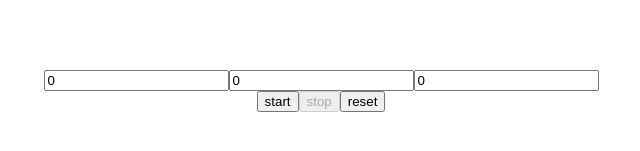
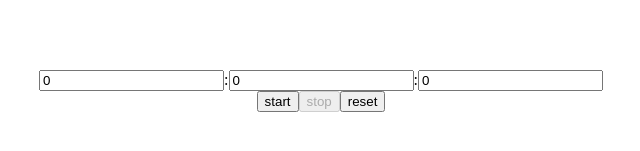
Before and after one commit to inco2508/timer, a React (Vite) app: page / in a window 1280 px wide. Shown: the part 309-460 px from the top of the page, without its empty margins (319-959 px from the left). Built offline with nearby package versions, Linux system fonts and the light colour scheme.

Commit message:
moved everything related to the clock to its own component

```diff
--- a/src/App.tsx
+++ b/src/App.tsx
@@ -1,68 +1,11 @@
-import { useState } from "react"
 import './App.css'
-import ClockControls from "./components/ClockControls"
-import TimePicker from "./components/TimePicker"
-import TimeDisplay from "./components/TimeDisplay"
 
-export interface ClockState {
-    isRunning: boolean,
-    pickedValue: number,
-    displayedValue: number
-}
+import Clock from "./components/Clock"
+
 
 function App() {
-    const [state, setState] = useState<ClockState>({
-        isRunning: false,
-        pickedValue: 0,
-        displayedValue: 0,
-    })
-
-    function setIsRunning(isRunning: boolean) {
-        setState(state => ({
-            ...state,
-            isRunning: isRunning
-        }))
-    }
-
-    function setPickedValue(value: number) {
-        setState(state => ({
-            ...state,
-            pickedValue: value
-        }))
-    }
-
-    function setDisplayedValue(value: number) {
-        setState(state => ({
-            ...state,
-            displayedValue: value
-        }))
-    }
-
-    function tickDisplayedValue() {
-        setState(state => ({
-            ...state,
-            displayedValue: {...state}.displayedValue - 1000
-        }))
-    }
-
     return (
-        <>
-            {!state.isRunning
-                ? <TimePicker
-                    state={state}
-                    setPickedValue={setPickedValue}
-                    setDisplayedValue={setDisplayedValue}
-                />
-                : <TimeDisplay state={state} />
-            }
-
-            <ClockControls
-                state={state}
-                setIsRunning={setIsRunning}
-                setDisplayedValue={setDisplayedValue}
-                tickDisplayedValue={tickDisplayedValue}
-            />
-        </>
+        <Clock />
     )
 }
 
--- /dev/null
+++ b/src/components/Clock.tsx
@@ -0,0 +1,67 @@
+import { useState } from "react"
+import TimePicker from "./TimePicker"
+import TimeDisplay from "./TimeDisplay"
+import ClockControls from "./ClockControls"
+
+
+export interface ClockState {
+    isRunning: boolean,
+    pickedValue: number,
+    displayedValue: number
+}
+
+export default function Clock() {
+    const [state, setState] = useState<ClockState>({
+        isRunning: false,
+        pickedValue: 0,
+        displayedValue: 0,
+    })
+
+    function setIsRunning(isRunning: boolean) {
+        setState(state => ({
+            ...state,
+            isRunning: isRunning
+        }))
+    }
+
+    function setPickedValue(value: number) {
+        setState(state => ({
+            ...state,
+            pickedValue: value
+        }))
+    }
+
+    function setDisplayedValue(value: number) {
+        setState(state => ({
+            ...state,
+            displayedValue: value
+        }))
+    }
+
+    function tickDisplayedValue() {
+        setState(state => ({
+            ...state,
+            displayedValue: {...state}.displayedValue - 1000
+        }))
+    }
+
+    return (
+        <>
+            {!state.isRunning
+                ? <TimePicker
+                    state={state}
+                    setPickedValue={setPickedValue}
+                    setDisplayedValue={setDisplayedValue}
+                />
+                : <TimeDisplay state={state} />
+            }
+
+            <ClockControls
+                state={state}
+                setIsRunning={setIsRunning}
+                setDisplayedValue={setDisplayedValue}
+                tickDisplayedValue={tickDisplayedValue}
+            />
+        </>
+    )
+}
--- a/src/components/ClockControls.tsx
+++ b/src/components/ClockControls.tsx
@@ -1,5 +1,5 @@
 import { useRef } from "react";
-import { ClockState } from "../App";
+import { ClockState } from "./Clock";
 
 
 export default function ClockControls(
--- a/src/components/TimeDisplay.tsx
+++ b/src/components/TimeDisplay.tsx
@@ -1,5 +1,6 @@
-import { ClockState } from "../App";
-import { formatValue } from "../utils/utils";
+import { formatValue } from "../utils/utils"
+import { ClockState } from "./Clock"
+
 
 export default function TimeDisplay(
     props: {
--- a/src/components/TimePicker.tsx
+++ b/src/components/TimePicker.tsx
@@ -1,6 +1,7 @@
 import { ChangeEvent, useState } from "react"
 import { numberToHMS } from "../utils/utils"
-import { ClockState } from "../App"
+import { ClockState } from "./Clock"
+
 
 export default function TimePicker(
     props: {
@@ -9,7 +10,6 @@ export default function TimePicker(
         setDisplayedValue: (value: number) => void
     }
 ) {
-
     const [previousDisplayedValue, setPreviousDisplayValue] = useState(props.state.displayedValue)
 
     const hms = numberToHMS(previousDisplayedValue)
@@ -56,11 +56,15 @@ export default function TimePicker(
                 onChange={handleHoursChange}
             />
 
+            :
+
             <input
                 type="number"
                 value={minutes}
                 onChange={handleMinutesChange}
             />
+
+            :
 
             <input
                 type="number"
```
